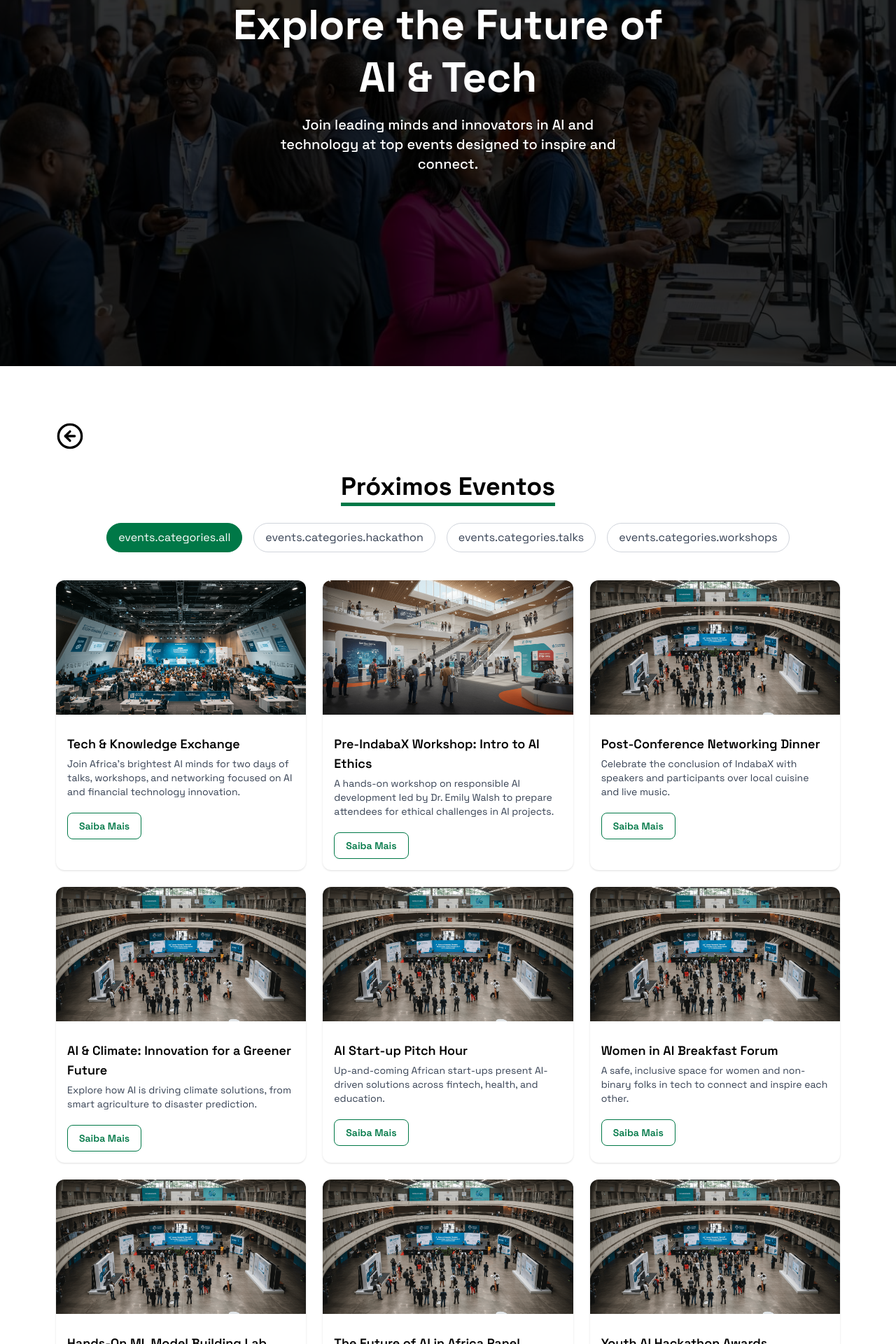
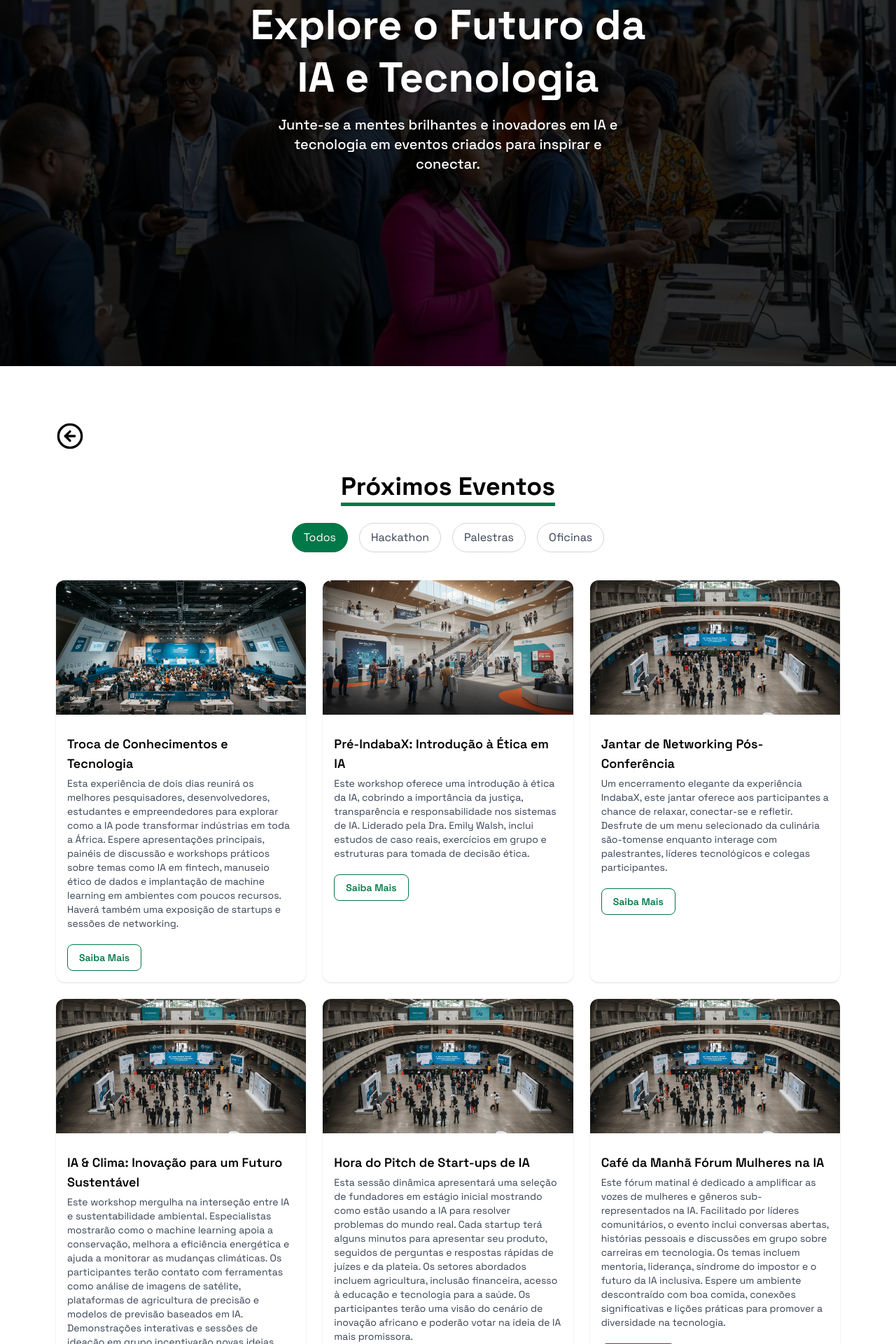
Before and after one commit to MOSOBELULU/indabaX, a React (Vite) app: page /eventspage in a window 1280 px wide. Shown: the part 277-2197 px from the top of the page at 70% size. Built offline with nearby package versions, Linux system fonts and the light colour scheme.

Commit message:
wip: events page translation

```diff
--- a/src/components/events/EventDetailHero.jsx
+++ b/src/components/events/EventDetailHero.jsx
@@ -1,6 +1,8 @@
 import RegisterButton from "../reusable/Register_button";
+import { useTranslation } from "react-i18next";
 
 export default function EventDetailHero({ title, image }) {
+  const {t} = useTranslation()
   return (
     <section
       className="relative h-[60vh] bg-cover bg-center flex items-center justify-center text-white"
@@ -12,7 +14,7 @@ export default function EventDetailHero({ title, image }) {
 
       <div className="relative z-10 text-center px-4">
         <h1 className="text-3xl sm:text-5xl font-bold leading-tight mt-20">
-          {title}
+          {t("events.title")}
         </h1>
         <div className="mt-10">
 
--- a/src/components/events/EventsPageHero.jsx
+++ b/src/components/events/EventsPageHero.jsx
@@ -1,4 +1,6 @@
+import { useTranslation, Trans } from "react-i18next";
 export default function EventPageHero() {
+  const {t} = useTranslation()
   return (
     <section
       className="relative h-screen flex items-center justify-center text-white bg-cover bg-center"
@@ -9,10 +11,10 @@ export default function EventPageHero() {
 
       <div className="relative z-10 max-w-3xl px-6 text-center">
         <h1 className="text-4xl sm:text-6xl font-extrabold leading-tight drop-shadow-md sm:drop-shadow-lg">
-          Explore the Future of <br/> AI & Tech
+         <Trans i18nKey="eventPageHero.title" components={{ br: <br /> }} />
         </h1>
         <p className="mt-4 text-lg sm:text-xl font-medium max-w-lg mx-auto drop-shadow-sm">
-          Join leading minds and innovators in AI and technology at top events designed to inspire and connect.
+           {t("eventPageHero.description")}
         </p>
       </div>
     </section>
--- a/src/components/events/EventsSection.jsx
+++ b/src/components/events/EventsSection.jsx
@@ -64,8 +64,9 @@ export default function EventsSection() {
               className="rounded-t-xl mb-3 h-48 w-full object-cover"
             />
             <div className="p-4">
-              <h3 className="text-lg font-semibold mb-1">{t(`eventTitles.${event.id}`)}</h3>
-              <p className="text-sm text-gray-700">{event.description}</p>
+             <h3 className="text-lg font-semibold mb-1">{t(`eventTitles.${event.id}`)}</h3>
+<p className="text-sm text-gray-700">{t(`eventDescriptions.${event.id}`)}</p>
+
               <Link
                 to={`/eventdetailpage/${event.id}`}
                 className="inline-block text-sm font-semibold text-[#007847] border border-[#007847] px-4 py-2 mt-5 rounded-lg hover:bg-[#007847] hover:text-white transition"
--- a/src/locales/en/translation.json
+++ b/src/locales/en/translation.json
@@ -416,7 +416,13 @@
     "daysLeft_plural": " days left",
     "todayOrPast": "Today or past event",
     "learnMore": "Learn More",
-    "showMore": "Show More"
+    "showMore": "Show More",
+    "categories": {
+    "all": "All",
+    "hackathon": "Hackathon",
+    "talks": "Talks",
+    "workshops": "Workshops"
+  }
   },
   "eventTitles": {
   "1": "Tech & Knowledge Exchange",
@@ -596,7 +602,11 @@
     "title": "Ready to be part of the AI movement in <0/> São Tomé and Príncipe?",
     "description": "Whether you're a student, developer, researcher, or just curious, <br /> there's a place for you in our community.",
     "button": "Register"
-  }
+  },
+"eventPageHero": {
+  "title": "Explore the Future of <br/> AI & Tech",
+  "description": "Join leading minds and innovators in AI and technology at top events designed to inspire and connect."
+}
 
 
 
--- a/src/locales/pt/translation.json
+++ b/src/locales/pt/translation.json
@@ -411,10 +411,10 @@
   "events": {
   "title": "Próximos Eventos",
   "categories": {
-      "All": "Todos",
-      "Hackathon": "Hackathon",
-      "Talks": "Palestras",
-      "Workshops": "Oficinas"
+    "all": "Todos",
+    "hackathon": "Hackathon",
+    "talks": "Palestras",
+    "workshops": "Oficinas"
   },
   "learnMore": "Saiba Mais",
   "showMore": "Mostrar Mais",
@@ -422,6 +422,19 @@
   "daysLeft_plural": "dias restantes",
   "todayOrPast": "Hoje ou evento passado"
 },
+
+  "eventTitles": {
+  "1": "Troca de Conhecimentos e Tecnologia",
+  "2": "Pré-IndabaX: Introdução à Ética em IA",
+  "3": "Jantar de Networking Pós-Conferência",
+  "4": "IA & Clima: Inovação para um Futuro Sustentável",
+  "5": "Hora do Pitch de Start-ups de IA",
+  "6": "Café da Manhã Fórum Mulheres na IA",
+  "7": "Laboratório Prático de Construção de Modelos de ML",
+  "8": "Painel: O Futuro da IA em África",
+  "9": "Cerimónia de Premiação do Hackathon Juvenil de IA"
+},
+
 "eventDescriptions": {
   "1": "Esta experiência de dois dias reunirá os melhores pesquisadores, desenvolvedores, estudantes e empreendedores para explorar como a IA pode transformar indústrias em toda a África. Espere apresentações principais, painéis de discussão e workshops práticos sobre temas como IA em fintech, manuseio ético de dados e implantação de machine learning em ambientes com poucos recursos. Haverá também uma exposição de startups e sessões de networking.",
   "2": "Este workshop oferece uma introdução à ética da IA, cobrindo a importância da justiça, transparência e responsabilidade nos sistemas de IA. Liderado pela Dra. Emily Walsh, inclui estudos de caso reais, exercícios em grupo e estruturas para tomada de decisão ética.",
@@ -620,6 +633,10 @@
     "title": "Pronto para fazer parte do movimento de IA em <0/> São Tomé e Príncipe?",
     "description": "Seja você estudante, desenvolvedor, pesquisador ou apenas curioso, <0/> há um espaço para você em nossa comunidade.",
     "button": "Inscreva-se"
+  },
+"eventPageHero": {
+  "title": "Explore o Futuro da <br/> IA e Tecnologia",
+  "description": "Junte-se a mentes brilhantes e inovadores em IA e tecnologia em eventos criados para inspirar e conectar."
 }
 
 
```
Lines whose indentation alone changed are shown as unchanged.
